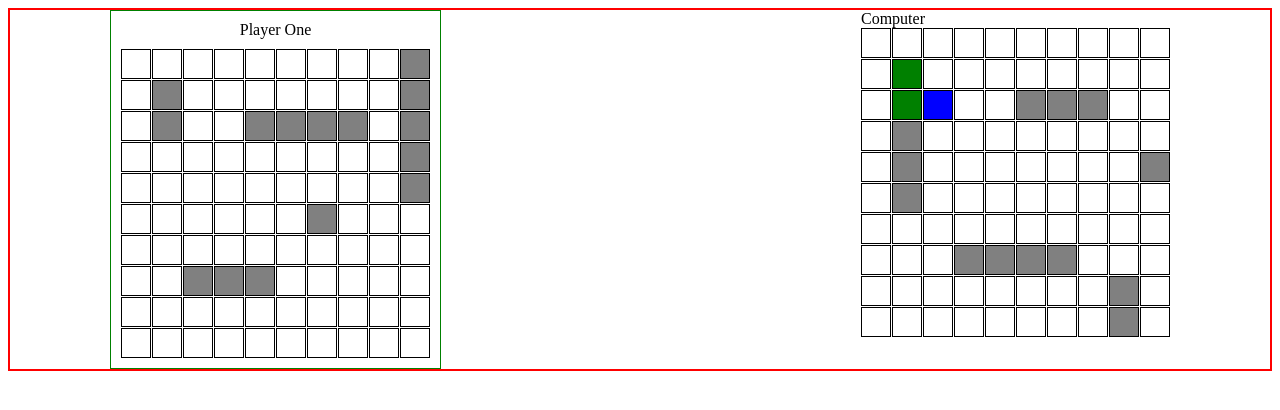
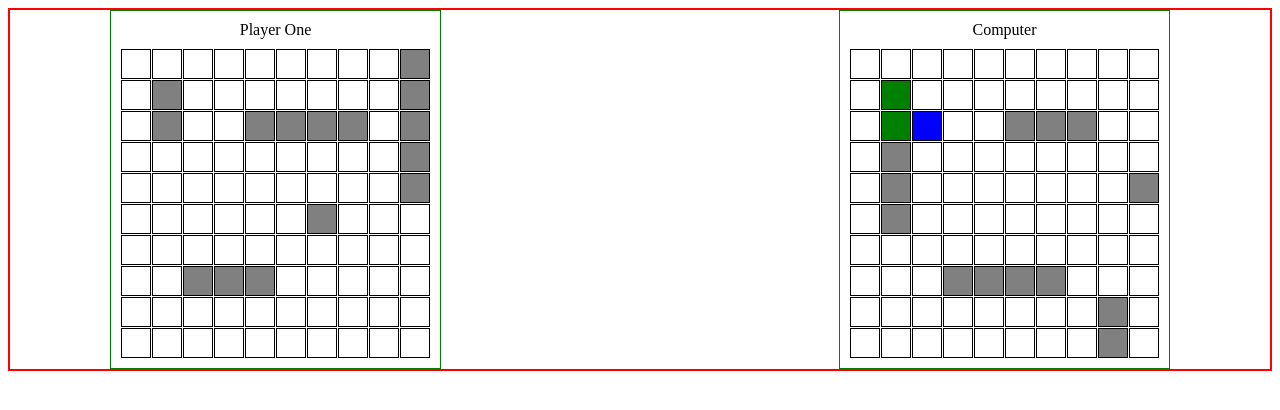
Before and after one commit to midhin11/battleship, a website built with webpack: page src/template.html in a window 1280 px wide. Built offline with nearby package versions, Linux system fonts and the light colour scheme.

Commit message:
Edit template.html and changed selectors in selector.js

```diff
--- a/src/selectors.js
+++ b/src/selectors.js
@@ -1,8 +1,9 @@
 //selectors.js
 
-let main = document.querySelector(".main");
-let gameContainer = document.createElement("div");
+export const gameContainer = document.querySelector(".game-container");
 gameContainer.classList.add("game-container");
-main.append(gameContainer);
 
-export { main, gameContainer};
+export const playerContainer = document.querySelector(".player-container");
+export const compContainer = document.querySelector(".comp-container");
+export const playerBoardDisplay = document.querySelector(".player-board");
+export const compBoardDisplay = document.querySelector(".comp-board");
--- a/src/styles.css
+++ b/src/styles.css
@@ -25,7 +25,7 @@
     border: 2px solid red;
 }
 
-.player-container {
+.player-container, .comp-container {
     border: 1px solid green;
     display: flex;
     flex-direction: column;
--- a/src/template.html
+++ b/src/template.html
@@ -6,7 +6,9 @@
     <title>BattleShip</title>
 </head>
 <body>
-    <div class="main"></div>
+    <div class="main">
+        <div class="game-container"></div>
+    </div>
     <div class="footer"></div>
 </body>
 </html>
```
